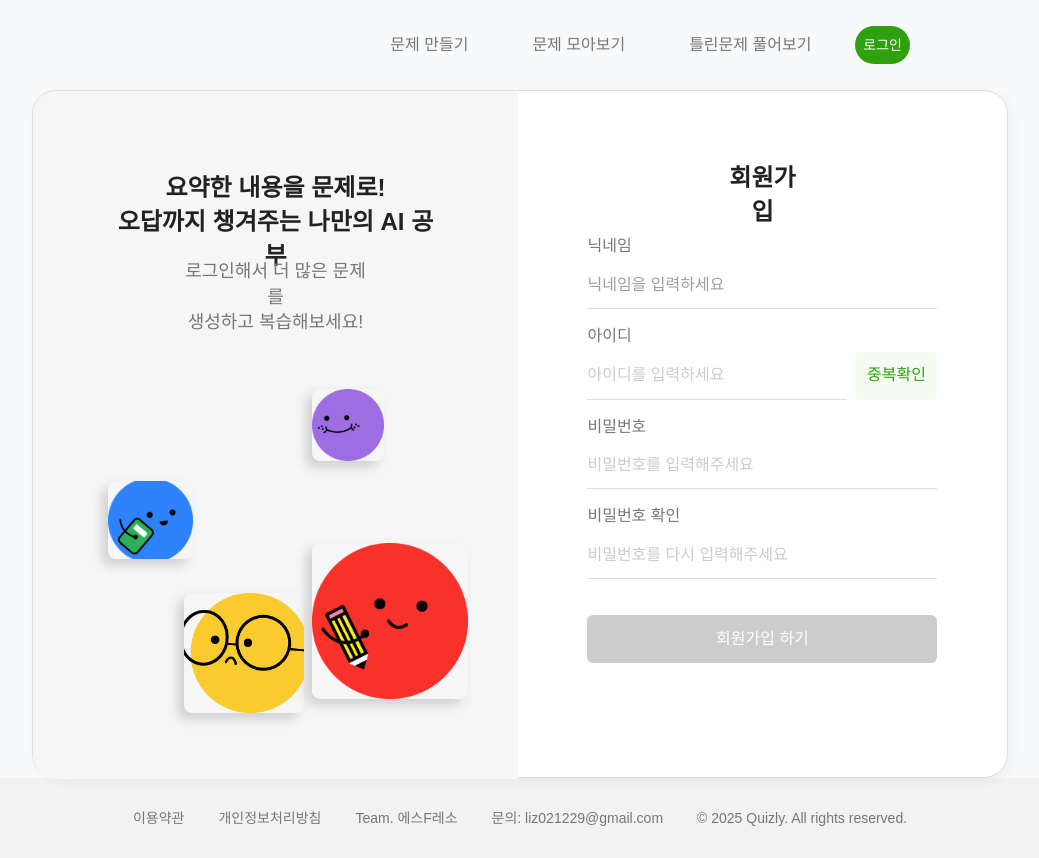
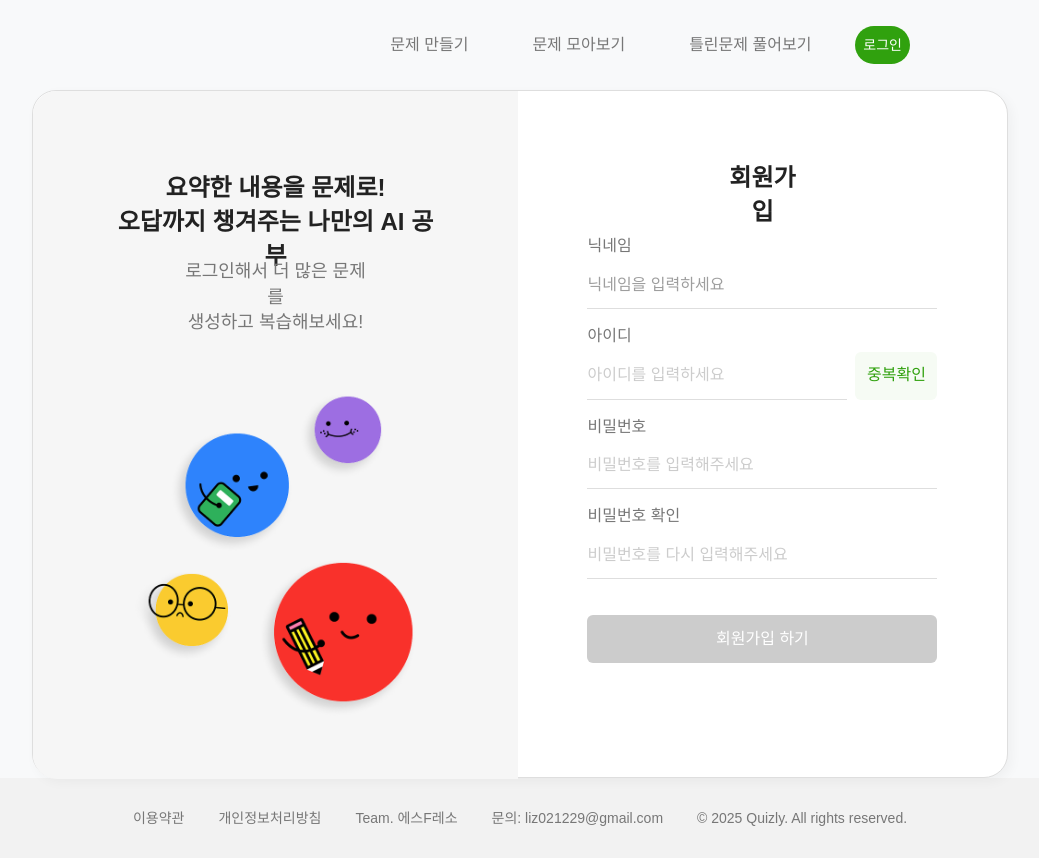
Before and after one commit to Team-Poten/frontend, a React (Create React App) app: page /signup in a window 1280 px wide. Shown: the top 858 px of the page, without its empty margins (120-1159 px from the left). Built offline with nearby package versions, Linux system fonts and the light colour scheme; a web font is replaced by a local one.

Commit message:
feat(#22):회원가입 이모지 깨짐 수정

```diff
--- a/src/components/SignUpPage.tsx
+++ b/src/components/SignUpPage.tsx
@@ -63,46 +63,17 @@ const Subtitle = styled.p`
 `;
 
 const CharacterGroup = styled.div`
-  width: 334px;
-  height: 284px;
+  width: 286px;
+  height: 330px;
   display: flex;
   position: relative;
   margin-top: 40px;
 `;
 
-const Character = styled.img`
-  position: absolute;
-  object-fit: cover;
-  border-radius: 8px;
-  box-shadow: -6px 6px 12px 0px rgba(0, 0, 0, 0.16);
-`;
-
-const Character1 = styled(Character)`
-  width: 156px;
-  height: 156px;
-  top: 154px;
-  left: 204px;
-`;
-
-const Character2 = styled(Character)`
-  width: 85px;
-  height: 78px;
-  top: 92px;
-  left: 0px;
-`;
-
-const Character3 = styled(Character)`
-  width: 120px;
-  height: 120px;
-  top: 204px;
-  left: 76px;
-`;
-
-const Character4 = styled(Character)`
-  width: 72px;
-  height: 72px;
-  top: 0px;
-  left: 204px;
+const SignUpImage = styled.img`
+  width: 286px;
+  height: 330px;
+  object-fit: contain;
 `;
 
 const RightSection = styled.div`
@@ -493,10 +464,7 @@ const SignUpPage: React.FC = () => {
             생성하고 복습해보세요!
           </Subtitle>
           <CharacterGroup>
-            <Character1 src="/images/character1.png" alt="캐릭터1" />
-            <Character2 src="/images/character3.png" alt="캐릭터3" />
-            <Character3 src="/images/character2.png" alt="캐릭터2" />
-            <Character4 src="/images/character4.png" alt="캐릭터4" />
+            <SignUpImage src="/images/signupGroup.png" alt="회원가입 그룹" />
           </CharacterGroup>
         </LeftSection>
         <RightSection>
```
Also changed, not shown: public/images/signupGroup.png (added).
